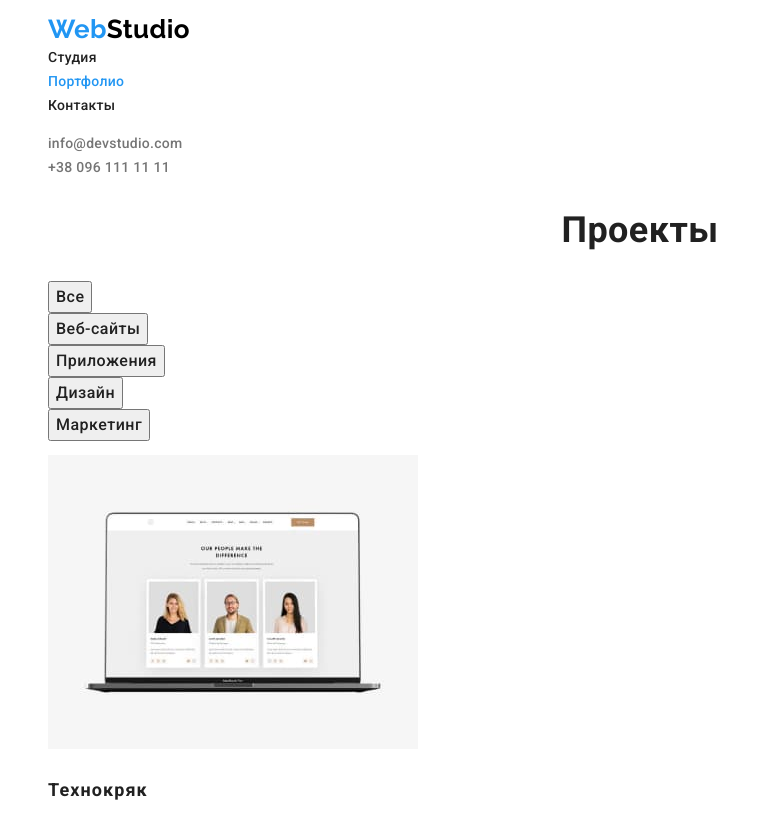
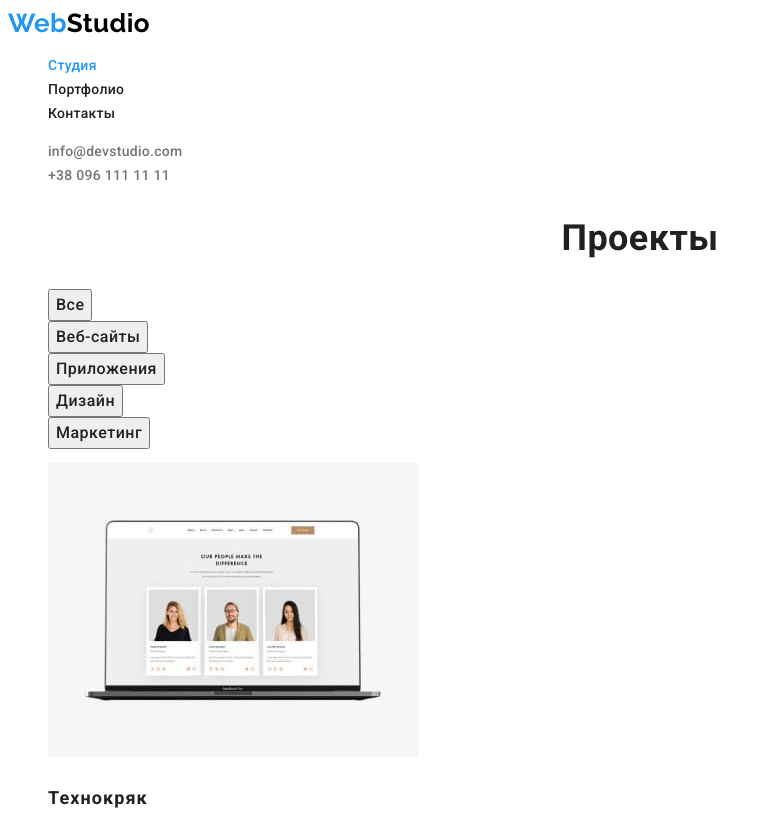
Before and after one commit to Kyrylo-Dovgalin/goit-markup-hw-02, a plain HTML site: page portfolio.html in a window 1280 px wide. Shown: the top 819 px of the page, without its empty margins (0-771 px from the left). Drawn offline with Linux system fonts and the light colour scheme.

Commit message:
Finally Fixed

```diff
--- a/css/styles.css
+++ b/css/styles.css
@@ -247,6 +247,7 @@ body {
 .physical-address {
     --text-color:#ffffff;
     color: var(--text-color);
+    font-style: normal;
 
 }
 
--- a/portfolio.html
+++ b/portfolio.html
@@ -18,18 +18,14 @@
     <header>
       <!-- Навигация -->
       <nav>
+        <a class="logo" href="./index.html"
+          >Web<span class="logo-part">Studio</span></a
+        >
         <ul class="nav-list">
           <li>
-            <a class="logo" href="./index.html"
-              >Web<span class="logo-part">Studio</span></a
-            >
+            <a class="nav-link current" href="./index.html">Студия</a>
           </li>
-          <li>
-            <a class="nav-link" href="./index.html">Студия</a>
-          </li>
-          <li>
-            <a class="nav-link current" href="./portfolio.html">Портфолио</a>
-          </li>
+          <li><a class="nav-link" href="./portfolio.html">Портфолио</a></li>
           <li><a class="nav-link" href="">Контакты</a></li>
         </ul>
       </nav>
@@ -178,8 +174,7 @@
         >Web<span class="logo-part">Studio</span></a
       >
       <address>
-        <span class="physical-address">г. Киев, пр-т Леси Украинки, 26</span>
-        <br />
+        <p class="physical-address">г. Киев, пр-т Леси Украинки, 26</p>
         <a class="web-address" href="mailto:info@example.com"
           >info@example.com</a
         ><br />
```
Also changed, not shown: index.html (+5 -10 lines).
